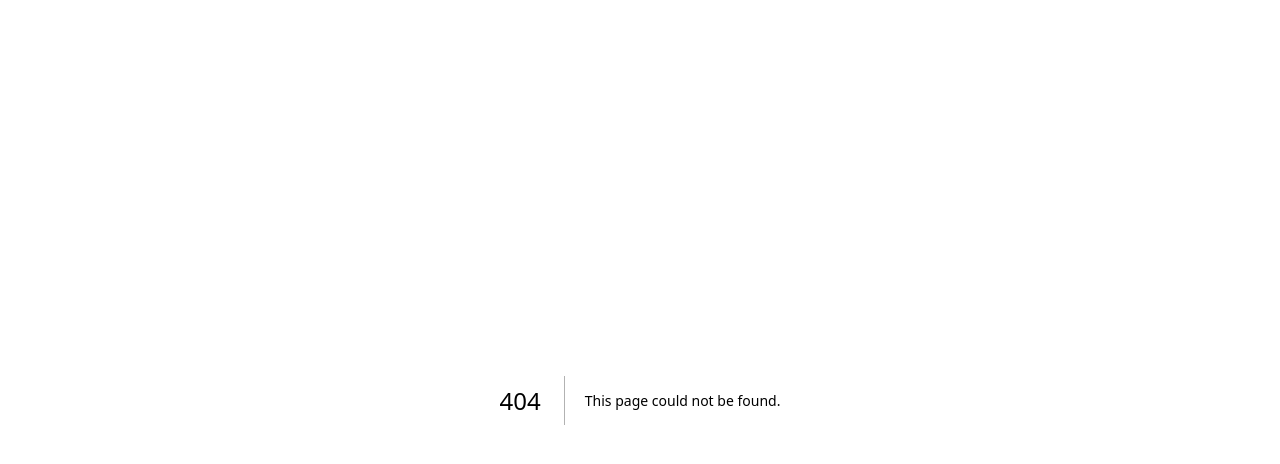
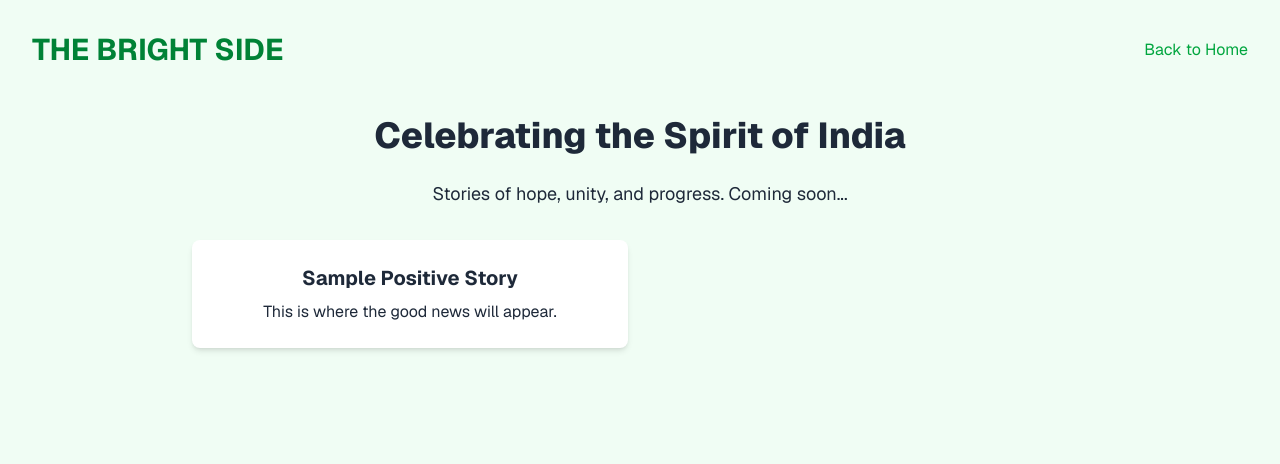
Before and after one commit to navyyshukla/other-side-india, a Next.js app in the folder my-website/: page /positive-stories in a window 1280 px wide. Before the commit this address had no page. Shown: the top 464 px of the page. Built offline with nearby package versions, Linux system fonts and the light colour scheme.

Commit message:
Restructured app with dual pathways

```diff
--- /dev/null
+++ b/my-website/app/harsh-realities/page.js
@@ -0,0 +1,99 @@
+import { createClient } from '@supabase/supabase-js';
+
+// 1. Connect to Supabase
+const supabaseUrl = process.env.NEXT_PUBLIC_SUPABASE_URL;
+const supabaseKey = process.env.NEXT_PUBLIC_SUPABASE_KEY;
+const supabase = createClient(supabaseUrl, supabaseKey);
+
+// This ensures the page refreshes with new data every time someone visits
+export const revalidate = 0;
+
+export default async function Home() {
+  // 2. Fetch the news from your database
+  const { data: articles, error } = await supabase
+    .from('news')
+    .select('*')
+    .order('id', { ascending: false }); // Show newest first
+
+  if (error) {
+    console.error("Error fetching news:", error);
+  }
+
+  return (
+    <div className="min-h-screen bg-gray-50 text-gray-900 font-sans">
+
+      {/* --- HEADER --- */}
+      <header className="bg-red-700 text-white shadow-md sticky top-0 z-50">
+        <div className="max-w-6xl mx-auto px-4 py-4 flex justify-between items-center">
+          <h1 className="text-3xl font-bold tracking-tighter uppercase">
+            The Other Side of India
+          </h1>
+          <nav className="hidden md:flex space-x-6 text-sm font-semibold uppercase">
+            <a href="#" className="hover:text-red-200">Caste Reality</a>
+            <a href="#" className="hover:text-red-200">Women's Safety</a>
+            <a href="#" className="hover:text-red-200">Corruption</a>
+            <a href="#" className="hover:text-red-200">Legal Loopholes</a>
+          </nav>
+        </div>
+      </header>
+
+      {/* --- MAIN NEWS GRID --- */}
+      <main className="max-w-6xl mx-auto px-4 py-8">
+
+        <div className="mb-8 border-l-4 border-red-700 pl-4">
+          <h2 className="text-xl font-bold uppercase text-gray-700">Latest Reports</h2>
+          <p className="text-sm text-gray-500">Uncovering the stories that go unheard.</p>
+        </div>
+
+        {/* If no articles found */}
+        {(!articles || articles.length === 0) && (
+          <div className="text-center py-20 text-gray-500">
+            <p>No reports filed yet. Run the Python script to fetch news.</p>
+          </div>
+        )}
+
+        {/* Article Grid */}
+        <div className="grid grid-cols-1 md:grid-cols-2 lg:grid-cols-3 gap-6">
+          {articles && articles.map((article) => (
+            <div key={article.id} className="bg-white border border-gray-200 shadow-sm hover:shadow-md transition-shadow duration-200 flex flex-col justify-between">
+
+              <div className="p-6">
+                <div className="flex justify-between items-start mb-2">
+                  <span className="bg-red-100 text-red-800 text-xs font-bold px-2 py-1 rounded uppercase">
+                    {article.source || 'News Report'}
+                  </span>
+                  <span className="text-gray-400 text-xs">
+                    {article.date || 'Just Now'}
+                  </span>
+                </div>
+
+                <h3 className="text-lg font-bold leading-tight mb-3 text-gray-900">
+                  {article.title}
+                </h3>
+              </div>
+
+              <div className="px-6 pb-6 mt-auto">
+                <a
+                  href={article.link}
+                  target="_blank"
+                  rel="noopener noreferrer"
+                  className="block w-full text-center bg-gray-900 text-white font-bold py-2 text-sm hover:bg-red-700 transition-colors"
+                >
+                  READ ORIGINAL REPORT
+                </a>
+              </div>
+            </div>
+          ))}
+        </div>
+      </main>
+
+      {/* --- FOOTER --- */}
+      <footer className="bg-gray-900 text-gray-400 py-8 mt-12">
+        <div className="max-w-6xl mx-auto px-4 text-center">
+          <p className="text-sm">&copy; {new Date().getFullYear()} The Other Side of India. All rights reserved.</p>
+          <p className="text-xs mt-2 text-gray-600">This is an automated aggregation project.</p>
+        </div>
+      </footer>
+    </div>
+  );
+}
--- a/my-website/app/page.js
+++ b/my-website/app/page.js
@@ -1,99 +1,37 @@
-import { createClient } from '@supabase/supabase-js';
+import Link from "next/link";
 
-// 1. Connect to Supabase
-const supabaseUrl = process.env.NEXT_PUBLIC_SUPABASE_URL;
-const supabaseKey = process.env.NEXT_PUBLIC_SUPABASE_KEY;
-const supabase = createClient(supabaseUrl, supabaseKey);
+export default function Home() {
+  return (
+    <div className="min-h-screen flex flex-col md:flex-row font-sans">
 
-// This ensures the page refreshes with new data every time someone visits
-export const revalidate = 0;
+      {/* Left Side: Harsh Realities */}
+      <div className="w-full md:w-1/2 h-[50vh] md:h-screen bg-black text-white flex flex-col justify-center items-center p-10 transition-all hover:bg-gray-900">
+        <h2 className="text-4xl font-bold mb-4 tracking-wider">THE OTHER SIDE</h2>
+        <p className="mb-8 text-gray-400 text-center max-w-md">
+          Uncover the hidden, often ignored realities of society.
+          Corruption, crime, and systemic issues.
+        </p>
+        <Link href="/harsh-realities">
+          <button className="px-8 py-3 border border-white text-white font-semibold hover:bg-white hover:text-black transition-colors duration-300">
+            VIEW HARSH REALITIES
+          </button>
+        </Link>
+      </div>
 
-export default async function Home() {
-  // 2. Fetch the news from your database
-  const { data: articles, error } = await supabase
-    .from('news')
-    .select('*')
-    .order('id', { ascending: false }); // Show newest first
+      {/* Right Side: Positive India */}
+      <div className="w-full md:w-1/2 h-[50vh] md:h-screen bg-white text-black flex flex-col justify-center items-center p-10 transition-all hover:bg-green-50">
+        <h2 className="text-4xl font-bold mb-4 tracking-wider text-green-700">THE BRIGHT SIDE</h2>
+        <p className="mb-8 text-gray-600 text-center max-w-md">
+          Celebrate the heroes, the progress, and the unity.
+          Stories of hope and change.
+        </p>
+        <Link href="/positive-stories">
+          <button className="px-8 py-3 border border-green-700 text-green-700 font-semibold hover:bg-green-700 hover:text-white transition-colors duration-300">
+            VIEW POSITIVE INDIA
+          </button>
+        </Link>
+      </div>
 
-  if (error) {
-    console.error("Error fetching news:", error);
-  }
-
-  return (
-    <div className="min-h-screen bg-gray-50 text-gray-900 font-sans">
-
-      {/* --- HEADER --- */}
-      <header className="bg-red-700 text-white shadow-md sticky top-0 z-50">
-        <div className="max-w-6xl mx-auto px-4 py-4 flex justify-between items-center">
-          <h1 className="text-3xl font-bold tracking-tighter uppercase">
-            The Other Side of India
-          </h1>
-          <nav className="hidden md:flex space-x-6 text-sm font-semibold uppercase">
-            <a href="#" className="hover:text-red-200">Caste Reality</a>
-            <a href="#" className="hover:text-red-200">Women's Safety</a>
-            <a href="#" className="hover:text-red-200">Corruption</a>
-            <a href="#" className="hover:text-red-200">Legal Loopholes</a>
-          </nav>
-        </div>
-      </header>
-
-      {/* --- MAIN NEWS GRID --- */}
-      <main className="max-w-6xl mx-auto px-4 py-8">
-
-        <div className="mb-8 border-l-4 border-red-700 pl-4">
-          <h2 className="text-xl font-bold uppercase text-gray-700">Latest Reports</h2>
-          <p className="text-sm text-gray-500">Uncovering the stories that go unheard.</p>
-        </div>
-
-        {/* If no articles found */}
-        {(!articles || articles.length === 0) && (
-          <div className="text-center py-20 text-gray-500">
-            <p>No reports filed yet. Run the Python script to fetch news.</p>
-          </div>
-        )}
-
-        {/* Article Grid */}
-        <div className="grid grid-cols-1 md:grid-cols-2 lg:grid-cols-3 gap-6">
-          {articles && articles.map((article) => (
-            <div key={article.id} className="bg-white border border-gray-200 shadow-sm hover:shadow-md transition-shadow duration-200 flex flex-col justify-between">
-
-              <div className="p-6">
-                <div className="flex justify-between items-start mb-2">
-                  <span className="bg-red-100 text-red-800 text-xs font-bold px-2 py-1 rounded uppercase">
-                    {article.source || 'News Report'}
-                  </span>
-                  <span className="text-gray-400 text-xs">
-                    {article.date || 'Just Now'}
-                  </span>
-                </div>
-
-                <h3 className="text-lg font-bold leading-tight mb-3 text-gray-900">
-                  {article.title}
-                </h3>
-              </div>
-
-              <div className="px-6 pb-6 mt-auto">
-                <a
-                  href={article.link}
-                  target="_blank"
-                  rel="noopener noreferrer"
-                  className="block w-full text-center bg-gray-900 text-white font-bold py-2 text-sm hover:bg-red-700 transition-colors"
-                >
-                  READ ORIGINAL REPORT
-                </a>
-              </div>
-            </div>
-          ))}
-        </div>
-      </main>
-
-      {/* --- FOOTER --- */}
-      <footer className="bg-gray-900 text-gray-400 py-8 mt-12">
-        <div className="max-w-6xl mx-auto px-4 text-center">
-          <p className="text-sm">&copy; {new Date().getFullYear()} The Other Side of India. All rights reserved.</p>
-          <p className="text-xs mt-2 text-gray-600">This is an automated aggregation project.</p>
-        </div>
-      </footer>
     </div>
   );
 }
--- /dev/null
+++ b/my-website/app/positive-stories/page.js
@@ -0,0 +1,29 @@
+import Link from "next/link";
+
+export default function PositiveNews() {
+  return (
+    <div className="min-h-screen bg-green-50 text-gray-800 p-8 font-sans">
+      <nav className="flex justify-between items-center mb-12">
+        <h1 className="text-3xl font-bold text-green-700">THE BRIGHT SIDE</h1>
+        <Link href="/" className="text-green-600 hover:underline">
+          Back to Home
+        </Link>
+      </nav>
+
+      <div className="max-w-4xl mx-auto text-center">
+        <h2 className="text-4xl font-extrabold mb-6">Celebrating the Spirit of India</h2>
+        <p className="text-lg mb-8">
+          Stories of hope, unity, and progress. Coming soon...
+        </p>
+
+        {/* We will add the API integration here later */}
+        <div className="grid gap-6 md:grid-cols-2">
+           <div className="p-6 bg-white rounded-lg shadow-md">
+             <h3 className="font-bold text-xl mb-2">Sample Positive Story</h3>
+             <p>This is where the good news will appear.</p>
+           </div>
+        </div>
+      </div>
+    </div>
+  );
+}
```
